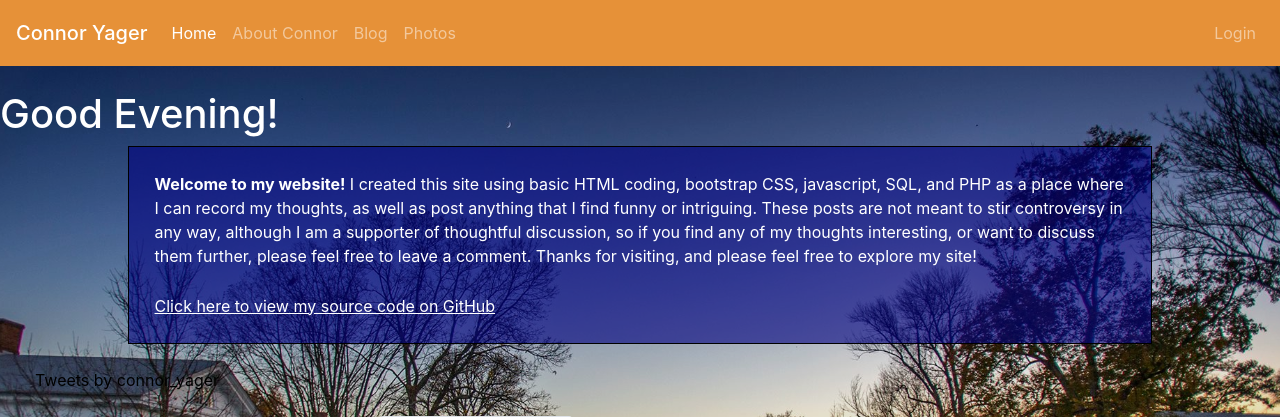
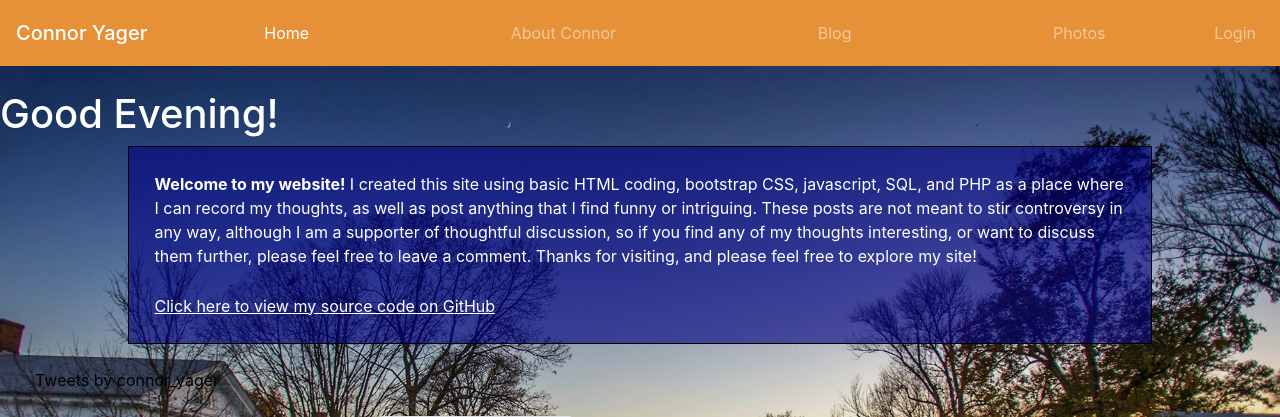
Before and after one commit to csyager/connoryager.com, a PHP site: page /index.php in a window 1280 px wide. Shown: the top 417 px of the page. Run offline with PHP 8.4, Linux system fonts and the light colour scheme; data that the repository does not hold is empty; some libraries are stand-ins or nearby versions.

Commit message:
added w-100

```diff
--- a/navigation.php
+++ b/navigation.php
@@ -6,7 +6,7 @@
   </button>
 
   <div class="collapse navbar-collapse" id="navbarSupportedContent">
-  <ul class="navbar-nav nav-fill mr-auto">
+  <ul class="navbar-nav nav-fill w-100 mr-auto">
     <li class="nav-item '. $index_active .'">
       <a class="nav-link" href="index.php">Home</a>
     </li>
```
